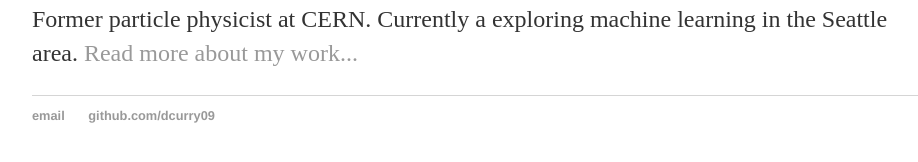
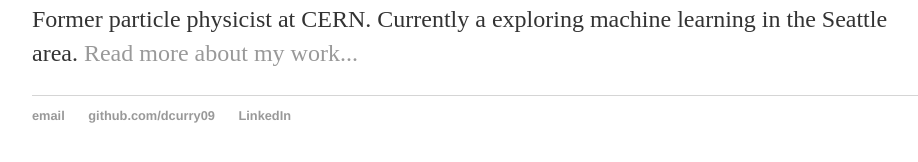
Before and after one commit to dcurry09/dcurry09.github.io, a Jekyll site: the page built from index.html, in a window 1280 px wide. Shown: the part 194-356 px from the top of the page, without its empty margins (160-1078 px from the left). Built offline with Jekyll 4.4.1, drawn with Linux system fonts in a browser that asks for light colours.

Commit message:
Update default.html

```diff
--- a/_layouts/default.html
+++ b/_layouts/default.html
@@ -23,6 +23,7 @@
 	    		<ul>
 	        		<li><a href="mailto:dcurry09b@gmail.com">email</a></li>
 	        		<li><a href="https://github.com/dcurry09">github.com/dcurry09</a></li>
+				<li><a href="https://www.linkedin.com/in/davidcurry09/">LinkedIn</a></li>
 				</ul>
 			</footer>
 		</body>
```
